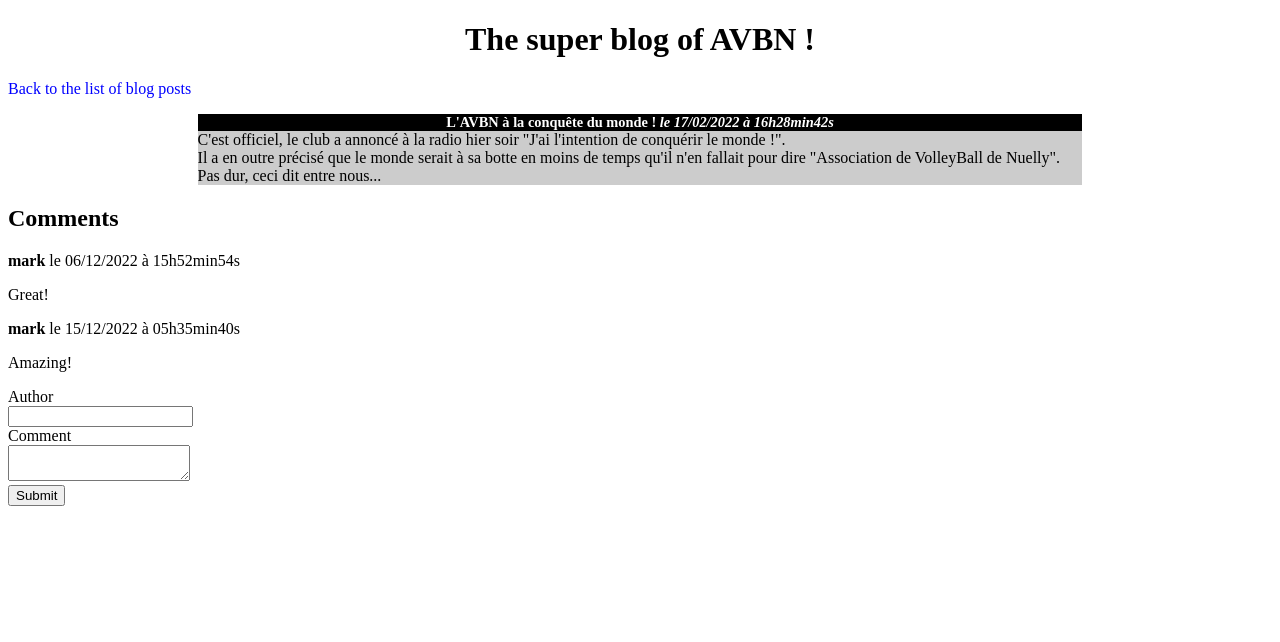
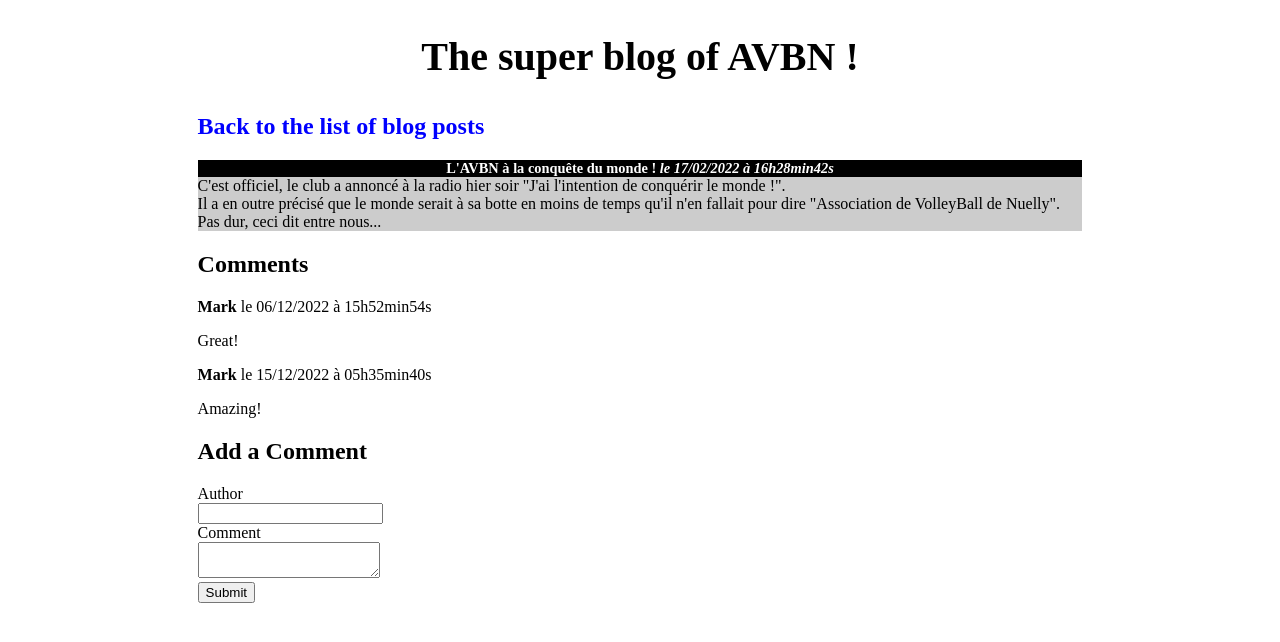
Before and after one commit to Stevens-Mark/MVC_in_PHP, a PHP site: page /index.php?action=post&id=2 in a window 1280 px wide. Shown: the top 642 px of the page. Run offline with PHP 8.4, Linux system fonts and the light colour scheme; data comes from the database, SQL or seed files in the repository.

Commit message:
added document_roots

```diff
--- a/blog/index.php
+++ b/blog/index.php
@@ -1,7 +1,7 @@
 <?php
-require_once('src/controllers/add_comment.php');
-require_once('src/controllers/homepage.php');
-require_once('src/controllers/post.php');
+require_once($_SERVER['DOCUMENT_ROOT'] . '/src/controllers/add_comment.php');
+require_once($_SERVER['DOCUMENT_ROOT'] . '/src/controllers/homepage.php');
+require_once($_SERVER['DOCUMENT_ROOT'] . '/src/controllers/post.php');
 
 if (isset($_GET['action']) && $_GET['action'] !== '') {
     if ($_GET['action'] === 'post') {
--- a/blog/src/controllers/add_comment.php
+++ b/blog/src/controllers/add_comment.php
@@ -1,6 +1,6 @@
 <?php
 
-require_once('src/model/comment.php');
+require_once($_SERVER['DOCUMENT_ROOT'] . '/src/model/comment.php');
 
 function addComment(string $post, array $input)
 {
--- a/blog/src/controllers/homepage.php
+++ b/blog/src/controllers/homepage.php
@@ -1,11 +1,11 @@
 <?php
 
-require_once('src/model.php');
+require_once($_SERVER['DOCUMENT_ROOT'] . "/src/model.php");
 
 function homepage() {
     $posts = getPosts();
 
-    require('templates/homepage.php');
+    require($_SERVER['DOCUMENT_ROOT'] .'/templates/homepage.php');
 }
 
 // Our src/model.php file is included with require_once. This is a function very similar to require, but it first checks if the file has already been included! Since src/model.php is also a "code library" file, we want it to be included only once. Otherwise, the inclusion of our two controllers will trigger a double inclusion of our model and thus a PHP crash.
--- a/blog/src/controllers/post.php
+++ b/blog/src/controllers/post.php
@@ -1,7 +1,7 @@
 <?php
 
-require_once('src/model.php');
-// require_once('src/model/comment.php'); for old way
+require_once($_SERVER['DOCUMENT_ROOT'] . '/src/model.php');
+// require_once($_SERVER['DOCUMENT_ROOT'] . '/src/model/comment.php'); for old way
 
 function post(string $identifier)
 {
@@ -10,7 +10,7 @@ function post(string $identifier)
     // $comments = getComments($identifier);
 
     $post = getPostWithComments($identifier);
-    require('templates/post.php');
+    require($_SERVER['DOCUMENT_ROOT'] . '/templates/post.php');
 }
 
 // just asked you for a new feature! We'd like to be able to display a page with the comments of each post.
--- a/blog/src/model.php
+++ b/blog/src/model.php
@@ -1,4 +1,8 @@
 <?php
+
+// used for linking files & links to pages
+$rootPath = $_SERVER['DOCUMENT_ROOT'];
+$rootUrl = (!empty($_SERVER['HTTPS']) ? 'https' : 'http') . '://' . $_SERVER['HTTP_HOST'] . '/';
 
 function dbConnect() {
     try {
--- a/blog/src/model/comment.php
+++ b/blog/src/model/comment.php
@@ -25,7 +25,6 @@ function getComments(string $identifier) {
   return $comments;
 }
 
-
 function createComment(string $post, string $author, string $comment)
 {
 	$database = commentDbConnect();
--- a/blog/style.css
+++ b/blog/templates/css/style.css
@@ -1,23 +1,32 @@
+
+h1
+{
+    font-size: 40px;
+}
+
 h1, h3
 {
     text-align:center;
 }
+
 h3
 {
     background-color:black;
     color:white;
-    font-size:0.9em;
+    font-size:0.9rem;
     margin-bottom:0px;
 }
-.news p
+
+ .main
+{
+    width:70%;
+    margin:auto;
+}
+
+.content
 {
     background-color:#CCCCCC;
     margin-top:0px;
-}
-.news
-{
-    width:70%;
-    margin:auto;
 }
 
 a
--- a/blog/templates/layout.php
+++ b/blog/templates/layout.php
@@ -1,13 +1,17 @@
+<?php
+ $rootUrl = (!empty($_SERVER['HTTPS']) ? 'https' : 'http') . '://' . $_SERVER['HTTP_HOST'] . '/';
+ ?>
+
 <!DOCTYPE html>
 <html>
     <head>
         <meta charset="utf-8" />
         <!-- title contents passed as variable -->
         <title><?= $title ?></title>
-        <link href="style.css" rel="stylesheet" />
+        <link rel="stylesheet" href="<?php echo($rootUrl.'templates/css/style.css'); ?>">
     </head>
 
-    <body>
+    <body class="body">
       <!-- template(s) placed here -->
         <?= $content ?>
     </body>
--- a/blog/templates/post.php
+++ b/blog/templates/post.php
@@ -2,28 +2,38 @@
 <?php $title = "The Blog of AVBN"; ?>
 
 <?php ob_start(); ?>
+
+<main class="main">
+    <section>
         <h1>The super blog of AVBN !</h1>
-  <p><a href="index.php">Back to the list of blog posts</a></p>
+        <h2><a href="index.php">Back to the list of blog posts</a></h2>
 
-  <div class="news">
+        <article">
             <h3>
                 <?= htmlspecialchars($post['title']) ?>
                 <em>le <?= $post['creation_date'] ?></em>
             </h3>
-        <p>
+              <p  class="content">
                 <?= nl2br(htmlspecialchars($post['content'])) ?>
             </p>
-  </div>
+        </article>
+    </section>
 
+    <section>
         <h2>Comments</h2>
 
         <?php
         // ($comments as $comment) used for old way: calling getPosts & getComments seperately
         foreach ($post['comments'] as $comment) : ?>
-      <p><strong><?= htmlspecialchars($comment['author']) ?></strong> le <?= $comment['comment_date'] ?></p>
+            <article>
+                <p><strong><?= htmlspecialchars(ucfirst($comment['author'])) ?></strong> le <?= $comment['comment_date'] ?></p>
                 <p><?= nl2br(htmlspecialchars($comment['comment'])) ?></p>
+            </article>
         <?php endforeach ?>
+    </section>
 
+    <section>
+        <h2>Add a Comment</h2>
           <!-- form to add a comment to a post -->
         <form action="index.php?action=addComment&id=<?= $post['post_id'] ?>" method="post">
             <div>
@@ -38,7 +48,9 @@
                 <input type="submit" />
             </div>
         </form>
+    </section>
+</main>
 
 <?php $content = ob_get_clean(); ?>
 
-<?php require('layout.php') ?>
+<?php require($_SERVER['DOCUMENT_ROOT'] . '/templates/layout.php') ?>
```
Also changed, not shown: blog/templates/homepage.php (+10 -5 lines), functions/functions.php (added, +9 -0 lines). Lines whose indentation alone changed are shown as unchanged.
